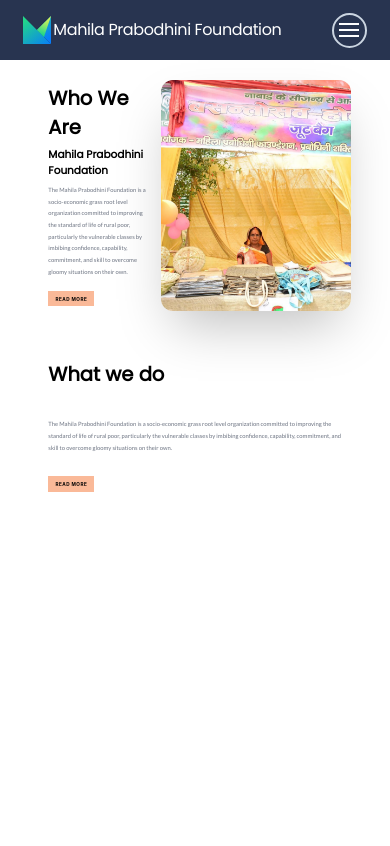
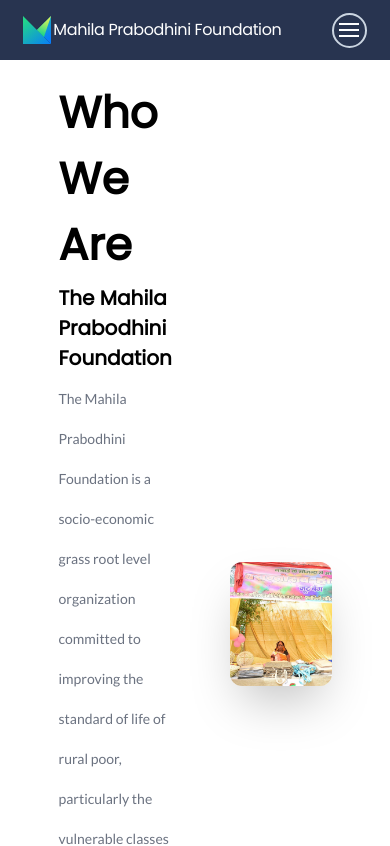
Before and after one commit to AarnavSrivastava/Mahila-Prabodhini-Foundation, a React (Create React App) app in the folder mph-website/: page / in a window 390 px wide. Shown: the top 846 px of the page. Built offline with nearby package versions, Linux system fonts and the light colour scheme.

Commit message:
functionality changes

```diff
--- a/mph-website/package.json
+++ b/mph-website/package.json
@@ -8,7 +8,8 @@
     "@testing-library/user-event": "^13.5.0",
     "react": "^18.2.0",
     "react-dom": "^18.2.0",
-    "react-router-dom": "^6.3.0",
+    "react-router": "^6.4.1",
+    "react-router-dom": "^6.4.1",
     "react-scripts": "^5.0.1",
     "react-transition-group": "^4.4.5",
     "web-vitals": "^2.1.4"
--- a/mph-website/src/App.js
+++ b/mph-website/src/App.js
@@ -5,9 +5,7 @@
 import Contact from './components/pages/minor_pages/Contact.js';
 import Events from './components/pages/major_pages/Events.js';
 import Home from './components/pages/major_pages/Home.js';
-import Login from './components/pages/major_pages/LogIn.js';
-import SignUp from './components/pages/major_pages/SignUp.js';
-import TermsAndConditions from './components/pages/minor_pages/TermsAndCondition.js';
+import TermsAndConditions from './components/pages/minor_pages/TermsAndConditions.js';
 import PrivacyPolicy from './components/pages/minor_pages/PrivacyPolicy.js';
 
 import {Route, Routes} from "react-router-dom";
@@ -23,8 +21,6 @@
         <Route path="/aboutus" element={<About />}></Route>
         <Route path="/contactus" element={<Contact />}></Route>
         <Route path="/events" element={<Events />}></Route>
-        <Route path="/login" element={<Login />}></Route>
-        <Route path="/signup" element={<SignUp />}></Route>
         <Route path="/donate" element={<Donate />}></Route>
         <Route path="/termsandconditions" element={<TermsAndConditions />}></Route>
         <Route path="/privacypolicy" element={<PrivacyPolicy />}></Route>
--- /dev/null
+++ b/mph-website/src/components/ScrollToTop.js
@@ -0,0 +1,12 @@
+import { useEffect } from "react";
+import { useLocation } from "react-router-dom";
+
+export default function ScrollToTop() {
+  const { pathname } = useLocation();
+
+  useEffect(() => {
+    window.scrollTo(0, 0);
+  }, [pathname]);
+
+  return null;
+}
--- a/mph-website/src/components/pages/major_pages/Home.js
+++ b/mph-website/src/components/pages/major_pages/Home.js
@@ -7,18 +7,19 @@
         <div>
             <div className="flex flex-col items-center py-[5vw] gap-[5vw]">
                 <ImgDisp />
-                <div className="transform relative px-[10vw] flex justify-start items-center rounded-xl h-[100%]">
-                    <div className="flex relative flex-col justify-start px-[3%]">
-                        <div className="font-poppins font-black text-[5vw] py-[10%]">
+                <div className="transform relative px-[15vw] flex justify-start items-center rounded-xl h-[100%]">
+                    <div className="py-[10%] flex relative flex-col justify-start">
+                        <div className="font-poppins font-black lg:text-[4.3vw] text-[44px] pt-[5%] pb-[2.5%]">
                             What we do
                         </div>
-                        <div className="pb-[5%] font-lato text-[1.5vw] text-gray-500 leading-[3vw]">
+                        <div className="bg-slate-200 grow h-[1px]" />
+                        <div className="pt-[2.5%] pb-[5%] font-lato lg:text-[1.3vw] text-[14px] leading-[40px]  text-gray-500">
                             The Mahila Prabodhini Foundation is a socio-economic grass root level organization committed to
                             improving the standard of life of rural poor, particularly the vulnerable classes by imbibing
                             confidence, capability, commitment, and skill to overcome gloomy situations on their own.
                         </div>
                         <div>
-                            <Link to="/aboutus" className="text-[1.2vw] tracking-widest font-bold px-[1.8vw] py-[1.2vw] xl:px-[24px] xl:py-[12px] transition hover:-translate-y-1 hover:scale-100 ease-in-out delay-[10ms] bg-cream hover:text-orange-200 hover:bg-[#831843] duration-300">
+                            <Link to="/aboutus" className="lg:text-[1vw] text-[10px] leading-[40px] tracking-widest font-bold px-[1.8vw] py-[1.2vw] xl:px-[24px] xl:py-[12px] transition hover:-translate-y-1 hover:scale-100 ease-in-out delay-[10ms] bg-cream hover:text-orange-200 hover:bg-[#831843] duration-300">
                                 READ MORE
                             </Link>
                         </div>
--- a/mph-website/src/components/pages/major_pages/LogIn.js
+++ /dev/null
@@ -1,9 +0,0 @@
-import React from 'react';
-
-const Login = () => {
-    return (
-        <h1>Login</h1>
-    )
-}
-
-export default Login;
--- a/mph-website/src/components/pages/major_pages/SignUp.js
+++ /dev/null
@@ -1,9 +0,0 @@
-import React from 'react';
-
-const SignUp = () => {
-    return (
-        <h1>Sign Up</h1>
-    )
-}
-
-export default SignUp;
--- a/mph-website/src/components/pages/major_pages/major_page_components/ImgDisp.js
+++ b/mph-website/src/components/pages/major_pages/major_page_components/ImgDisp.js
@@ -5,27 +5,27 @@
 const ImgDisp = () =>
 {
     return (
-        <div className="transform relative px-[10vw] flex justify-start items-center rounded-xl h-[100%]">
-            <div className="flex relative flex-col w-[67%] justify-start px-[3%]">
-                <div className="font-poppins font-black text-[5vw]">
+        <div className="transform relative px-[15vw] flex flex-row gap-[15vw] justify-start items-center rounded-xl h-[100%]">
+            <div className="flex basis-1/2 relative flex-col justify-start">
+                <div className="font-poppins font-black lg:text-[4.3vw] text-[44px]">
                     Who We Are
                 </div>
-                <div className="py-[5%] font-poppins font-black text-[2.7vw]">
-                    Mahila Prabodhini Foundation
+                <div className="py-[5%] font-poppins font-black lg:text-[2vw] text-[20px]">
+                    The Mahila Prabodhini Foundation
                 </div>
-                <div className="pb-[5%] font-lato text-[1.5vw] text-gray-500 leading-[3vw]">
+                <div className="pb-[5%] font-lato lg:text-[1.3vw] text-[14px] leading-[40px] text-gray-500">
                     The Mahila Prabodhini Foundation is a socio-economic grass root level organization committed to
                     improving the standard of life of rural poor, particularly the vulnerable classes by imbibing
                     confidence, capability, commitment, and skill to overcome gloomy situations on their own.
                 </div>
                 <div>
-                    <Link to="/aboutus" className="text-[1.2vw] tracking-widest font-bold px-[1.8vw] py-[1.2vw] xl:px-[24px] xl:py-[12px] transition hover:-translate-y-1 hover:scale-100 ease-in-out delay-[10ms] bg-cream hover:text-orange-200 hover:bg-[#831843] duration-300">
+                    <Link to="/aboutus" className="lg:text-[1vw] text-[10px] tracking-widest font-bold px-[1.8vw] py-[1.2vw] xl:px-[24px] xl:py-[12px] transition hover:-translate-y-1 hover:scale-100 ease-in-out delay-[10ms] bg-cream hover:text-orange-200 hover:bg-[#831843] duration-300">
                         READ MORE
                     </Link>
                 </div>
             </div>
-            <div className="flex relative justify-center items-center shadow-2xl rounded-xl">
-                <img className="rounded-xl" src={vendorImage} id="vendor" alt="Gram Bazaar Vendor"/>
+            <div className="flex grow flex-wrap justify-center items-center shadow-2xl rounded-xl">
+                <img className="rounded-xl object-cover" src={vendorImage} id="vendor" alt="Gram Bazaar Vendor"/>
             </div>
         </div>
     )
--- a/mph-website/src/components/pages/minor_pages/PrivacyPolicy.js
+++ b/mph-website/src/components/pages/minor_pages/PrivacyPolicy.js
@@ -1,8 +1,6 @@
-import React from 'react';
-
 const PrivacyPolicy = () => {
     return (
-        <h1>Privacy Policy</h1>
+        <div>Privacy Policy</div>
     )
 }
 
--- a/mph-website/src/components/pages/minor_pages/TermsAndCondition.js
+++ /dev/null
@@ -1,9 +0,0 @@
-import React from 'react';
-
-const TermsAndConditions = () => {
-    return (
-        <h1>Terms And Conditions</h1>
-    )
-}
-
-export default TermsAndConditions;
--- /dev/null
+++ b/mph-website/src/components/pages/minor_pages/TermsAndConditions.js
@@ -0,0 +1,7 @@
+const TermsAndConditions = () => {
+    return (
+        <div>Terms and Conditions</div>
+    )
+}
+
+export default TermsAndConditions;
--- a/mph-website/src/index.js
+++ b/mph-website/src/index.js
@@ -4,12 +4,14 @@
 import App from './App';
 import reportWebVitals from './reportWebVitals';
 import { BrowserRouter } from "react-router-dom"
+import ScrollToTop from "./components/ScrollToTop.js"
 
 const root = ReactDOM.createRoot(document.getElementById('root'));
 root.render(
   <React.StrictMode>
     <BrowserRouter>
-      <App />
+        <ScrollToTop />
+        <App />
     </BrowserRouter>
   </React.StrictMode>
 );
```
Also changed, not shown: 1 other file (tests, documents, lock files or other folders).
